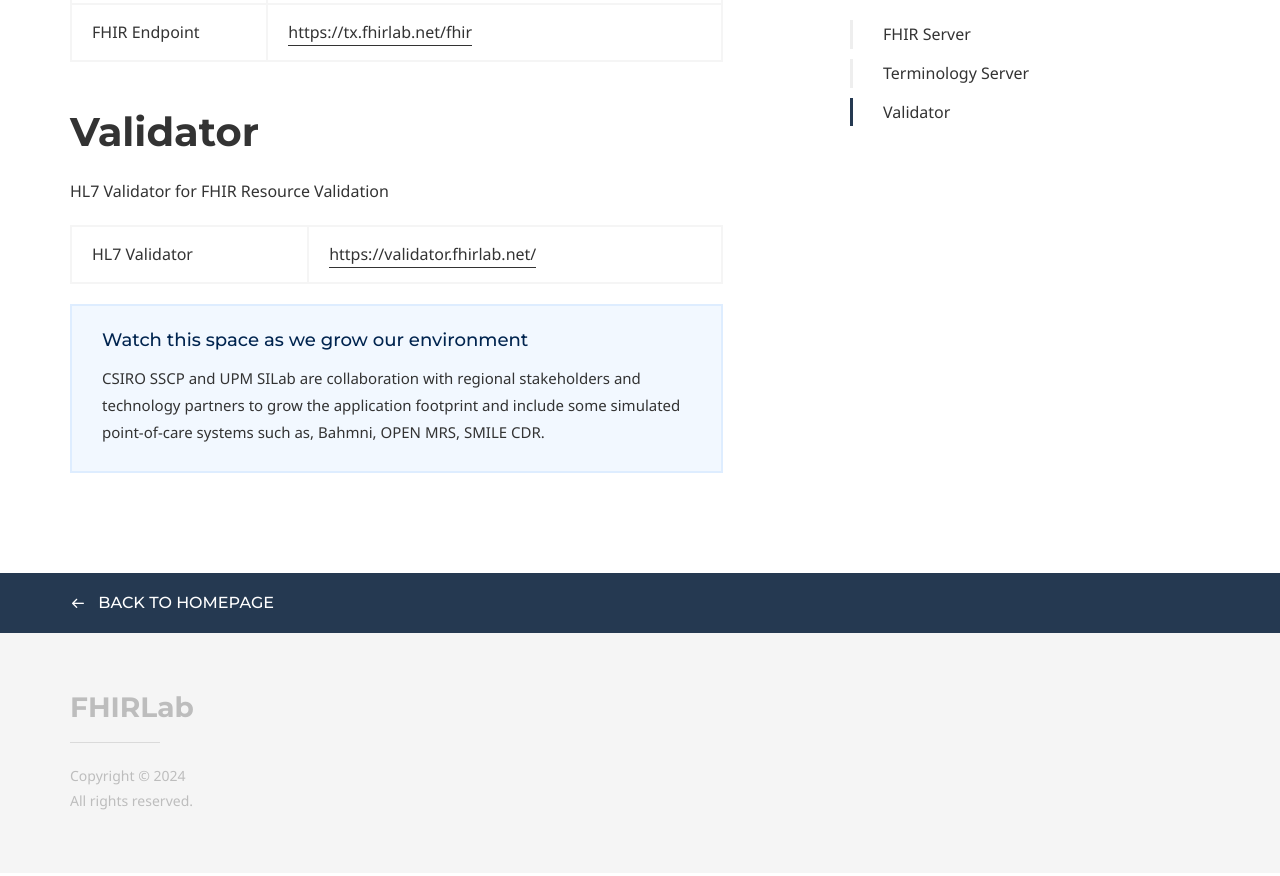
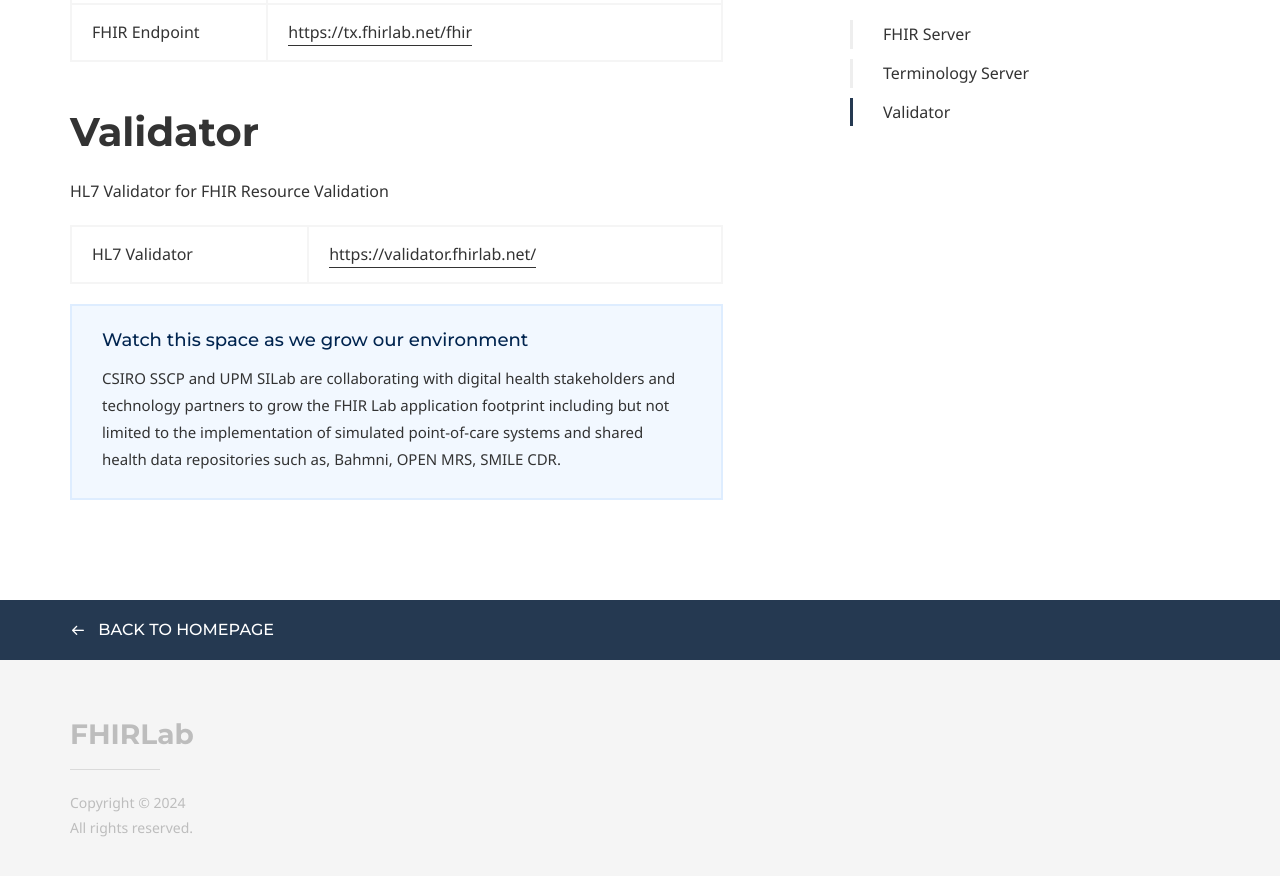
Before and after one commit to upmsilab/FHIRLab, a Jekyll site: the page built from services.md, in a window 1280 px wide and 900 px high, scrolled down 1439 px. Shown: the top 876 px of the window. Built offline with Jekyll 4.4.1, drawn with Linux system fonts in a browser that asks for light colours; some web fonts are replaced; some of the changed text lies outside the part shown.

Commit message:
Update services.md

```diff
--- a/services.md
+++ b/services.md
@@ -6,7 +6,7 @@
 
 # Hero section
 title: Services
-description: "FHIRLab - What is in the sandbox"
+description: "What is in the FHIR Lab sandbox"
 
 # Author box
 # author:
@@ -54,7 +54,7 @@
    HAPI FHIR server with open access.
 
    Software | HAPI FHIR R4 Server
-   FHIR Base URL | [https://cdr.fhirlab.net/fhir]([https://cdr.fhirlab.net/fhir])
+   FHIR Base URL | [https://cdr.fhirlab.net/fhir](https://cdr.fhirlab.net/fhir)
 
 
 # Terminology Server
@@ -77,6 +77,5 @@
 <div class="callout callout--info">
 <strong>Watch this space as we grow our environment</strong>
 
-<p>CSIRO SSCP and UPM SILab are collaboration with regional stakeholders and technology partners to grow the application footprint and include some simulated point-of-care systems such as, Bahmni, OPEN MRS, SMILE CDR.</p>
-
+<p>CSIRO SSCP and UPM SILab are collaborating with digital health stakeholders and technology partners to grow the FHIR Lab application footprint including but not limited to the implementation of simulated point-of-care systems and shared health data repositories such as, Bahmni, OPEN MRS, SMILE CDR.</p>
 </div>
```
